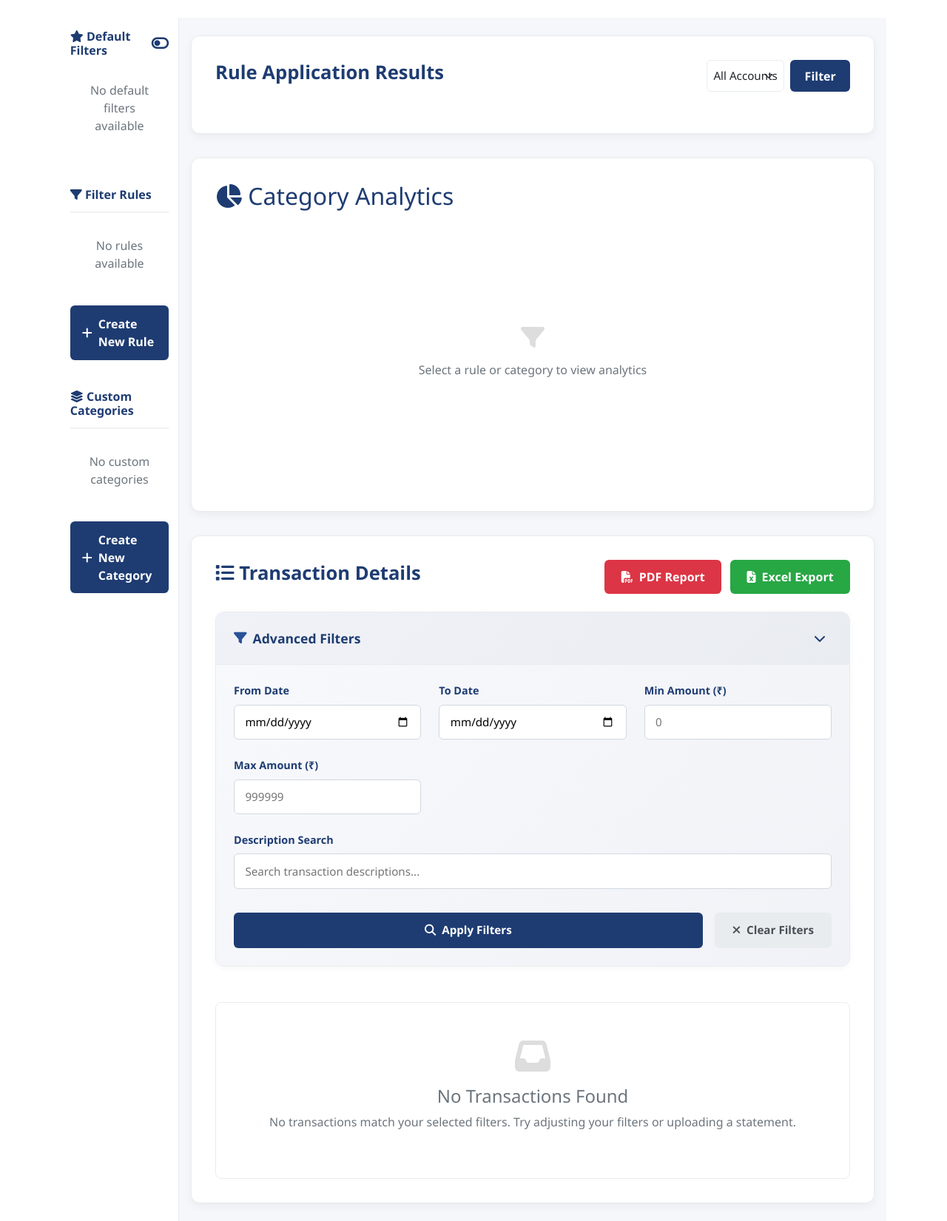
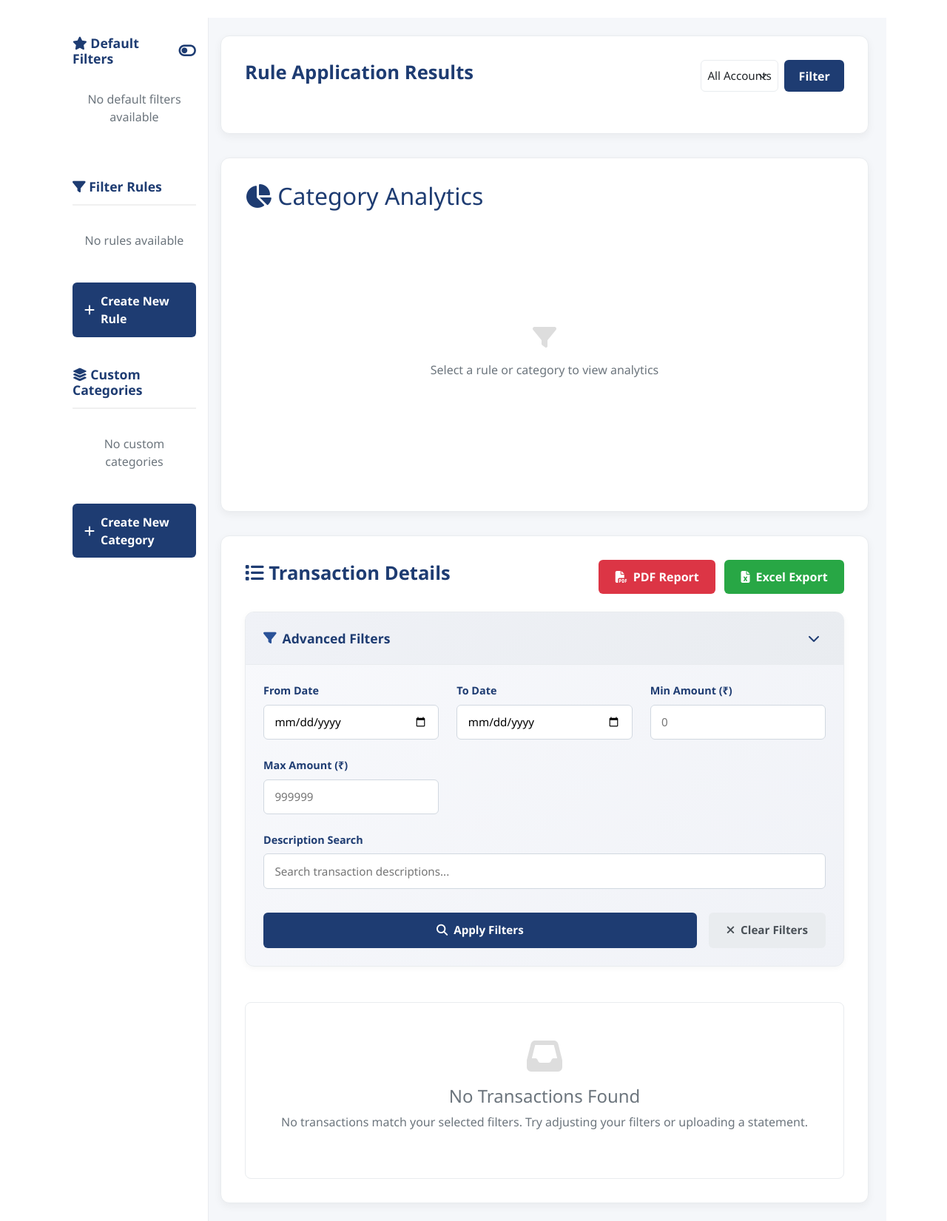
Before and after one commit to internp247-design/BankWatch, a Django app: template templates/analyzer/apply_rules_results.html in a window 1280 px wide. Shown: the part 56-1707 px from the top of the page at 74% size. Run offline with Django 5.2, Linux system fonts and the light colour scheme; the template is opened without the code that fills it, so the values that code supplies are empty.

Commit message:
UI Improve 3

```diff
--- a/templates/analyzer/apply_rules_results.html
+++ b/templates/analyzer/apply_rules_results.html
@@ -30,9 +30,9 @@
     }
 
     .sidebar {
-        width: 160px;
+        width: 200px;
         background-color: white;
-        padding: 1rem 0.8rem;
+        padding: 1.5rem 1rem;
         box-shadow: 2px 0 8px rgba(0, 0, 0, 0.05);
         border-right: 1px solid #e9ecef;
         flex-shrink: 0;
@@ -42,10 +42,10 @@
 
     .sidebar h3 {
         color: #1e3c72;
-        margin-bottom: 1rem;
+        margin-bottom: 1.2rem;
         padding-bottom: 0.8rem;
         border-bottom: 2px solid #f0f0f0;
-        font-size: 1rem;
+        font-size: 1.1rem;
         font-weight: 600;
     }
 
@@ -204,7 +204,7 @@
 
     .dashboard {
         flex: 1;
-        padding: 1.5rem 1rem 1.5rem 1rem;
+        padding: 1.5rem 1.5rem 1.5rem 1rem;
         display: flex;
         flex-direction: column;
         gap: 2rem;
```
